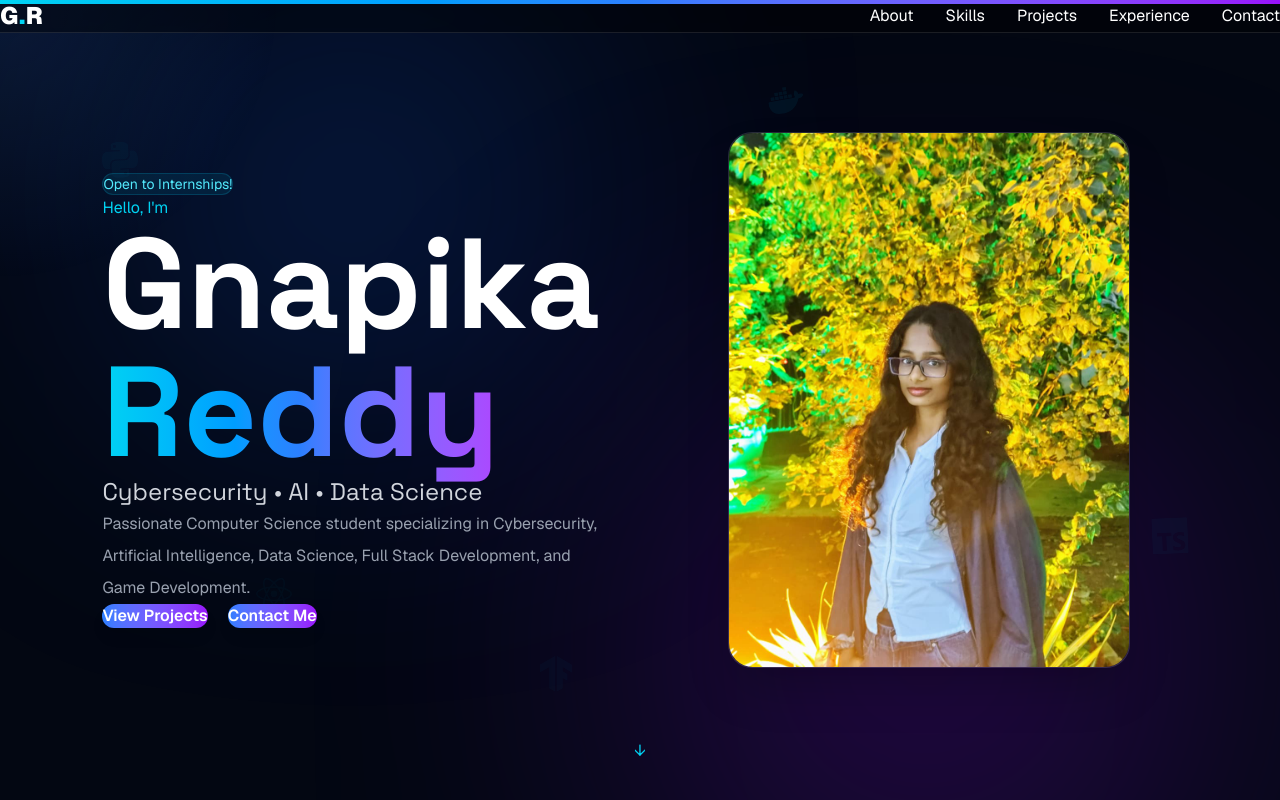
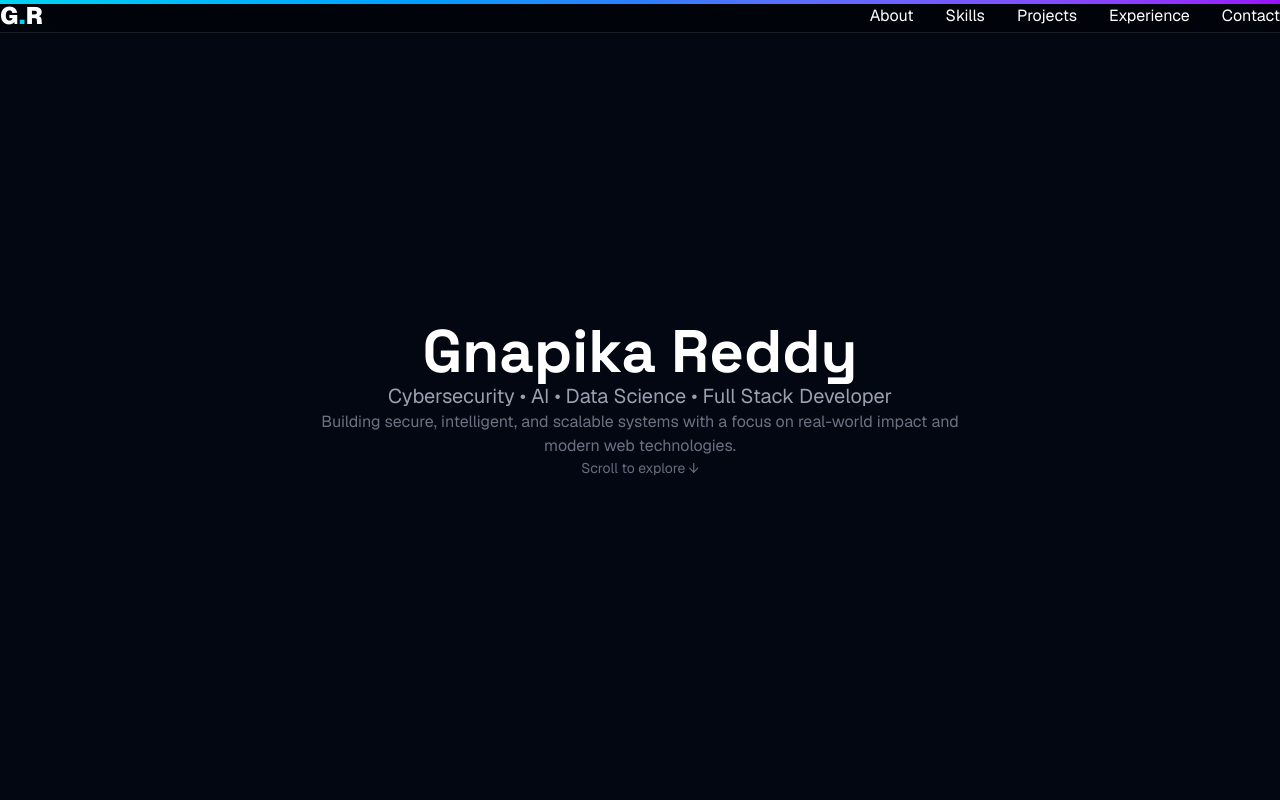
Before and after one commit to gnapiika/portfolio, a Next.js app: page / in a window 1280 px wide. Shown: the top 800 px of the page. Built offline with nearby package versions, Linux system fonts and the light colour scheme.

Commit message:
Update Hero.tsx

```diff
--- a/components/sections/Hero.tsx
+++ b/components/sections/Hero.tsx
@@ -1,34 +1,28 @@
-'use client';
-
-import AnimatedBackground from '../effects/AnimatedBackground';
-import MouseSpotlight from '../effects/MouseSpotlight';
-import FloatingTech from '../ui/FloatingTech';
-
-import HeroContent from './hero/HeroContent';
-import HeroImage from './hero/HeroImage';
-import ScrollIndicator from './hero/ScrollIndicator';
-
 export default function Hero() {
   return (
-    <>
-      <MouseSpotlight />
+    <section className="min-h-screen flex flex-col justify-center items-center text-center px-6">
+      {/* Name */}
+      <h1 className="text-5xl md:text-6xl font-bold text-white">
+        Gnapika Reddy
+      </h1>
 
-      <section className="relative flex min-h-screen items-center justify-center overflow-hidden px-6">
+      {/* Subtitle */}
+      <p className="mt-4 text-lg md:text-xl text-gray-400">
+        Cybersecurity • AI • Data Science • Full Stack Developer
+      </p>
 
-        <AnimatedBackground />
-        <FloatingTech />
+      {/* Optional short intro */}
+      <p className="mt-6 max-w-2xl text-gray-500">
+        Building secure, intelligent, and scalable systems with a focus on
+        real-world impact and modern web technologies.
+      </p>
 
-        <div className="mx-auto grid max-w-7xl grid-cols-1 items-center gap-20 md:grid-cols-2">
+      {/* Removed buttons (View Projects / Contact Me) */}
 
-          <HeroContent />
-
-          <HeroImage />
-
-        </div>
-
-        <ScrollIndicator />
-
-      </section>
-    </>
+      {/* Scroll hint */}
+      <p className="mt-10 text-sm text-gray-500 animate-pulse">
+        Scroll to explore ↓
+      </p>
+    </section>
   );
 }
```
